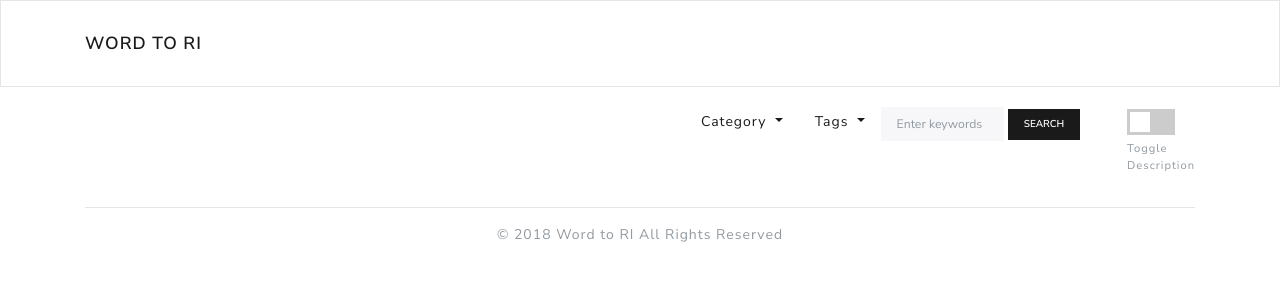
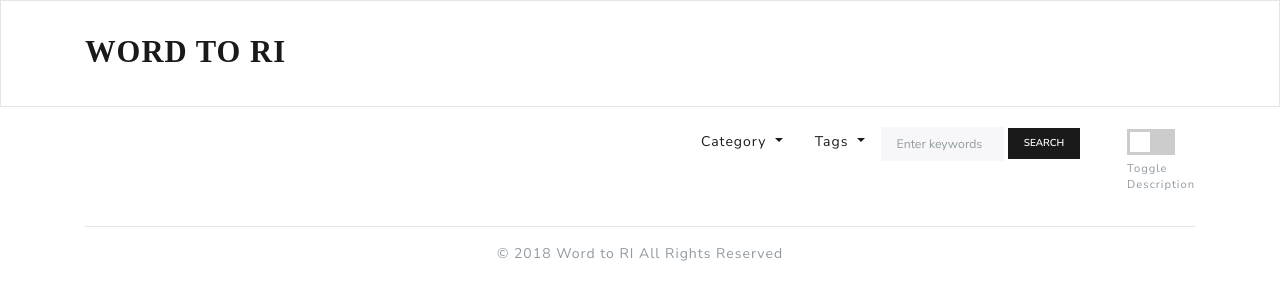
Before and after one commit to stlim0730/wordtori, a Django app: page / in a window 1280 px wide. Shown: the top 300 px of the page. Run offline with Django 3.2, Linux system fonts and the light colour scheme; data that the repository does not hold is empty; some libraries are stand-ins or nearby versions.

Commit message:
change navbar brand font

```diff
--- a/static/css/style.css
+++ b/static/css/style.css
@@ -1,3 +1,7 @@
+.navbar-brand {
+  font-size: 2.5em;
+  font-family: 'Arial-Black'
+}
 .no-resize { resize: none; }
 .submit-content-tab-pane {
   padding-left: 20px;
```
